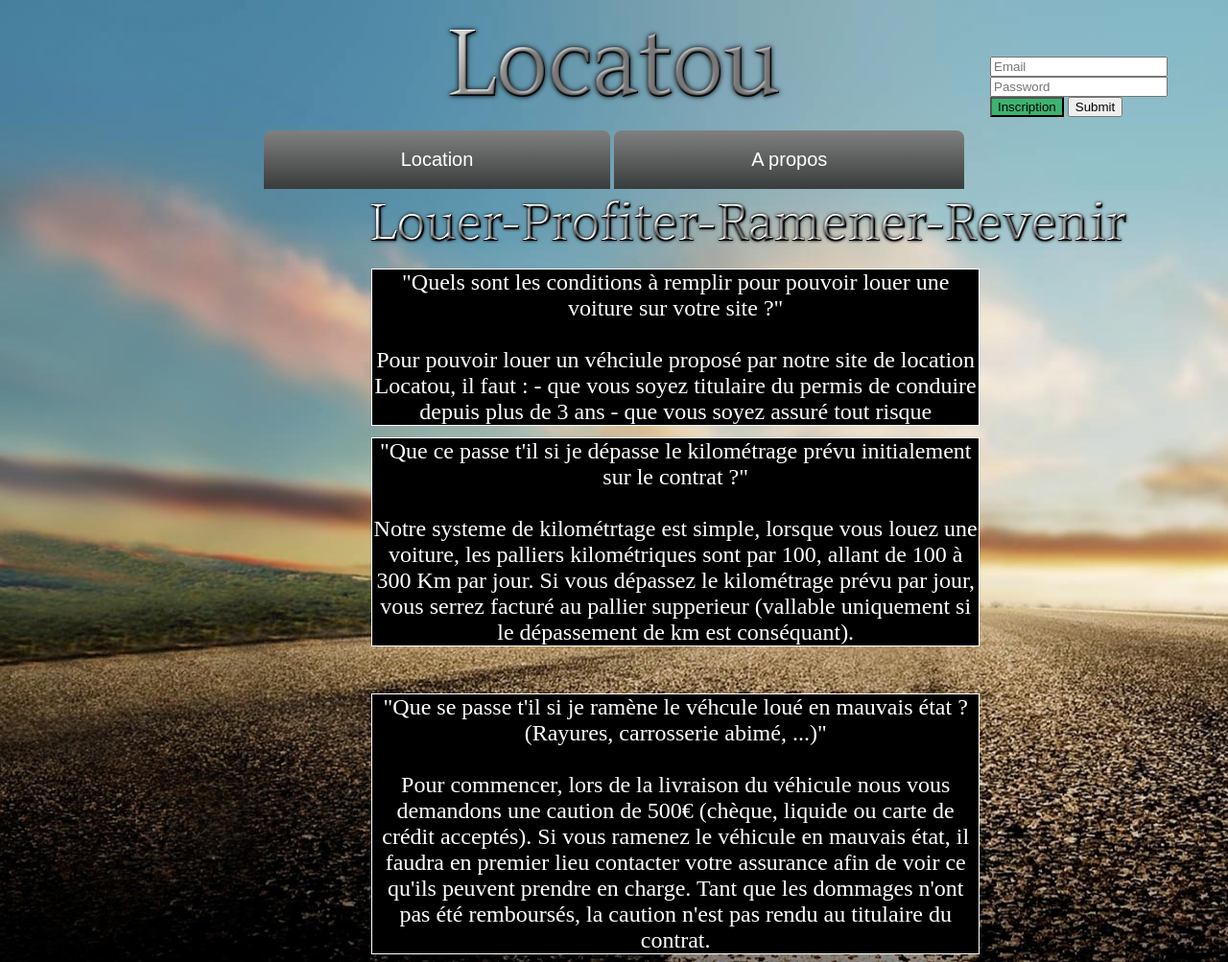
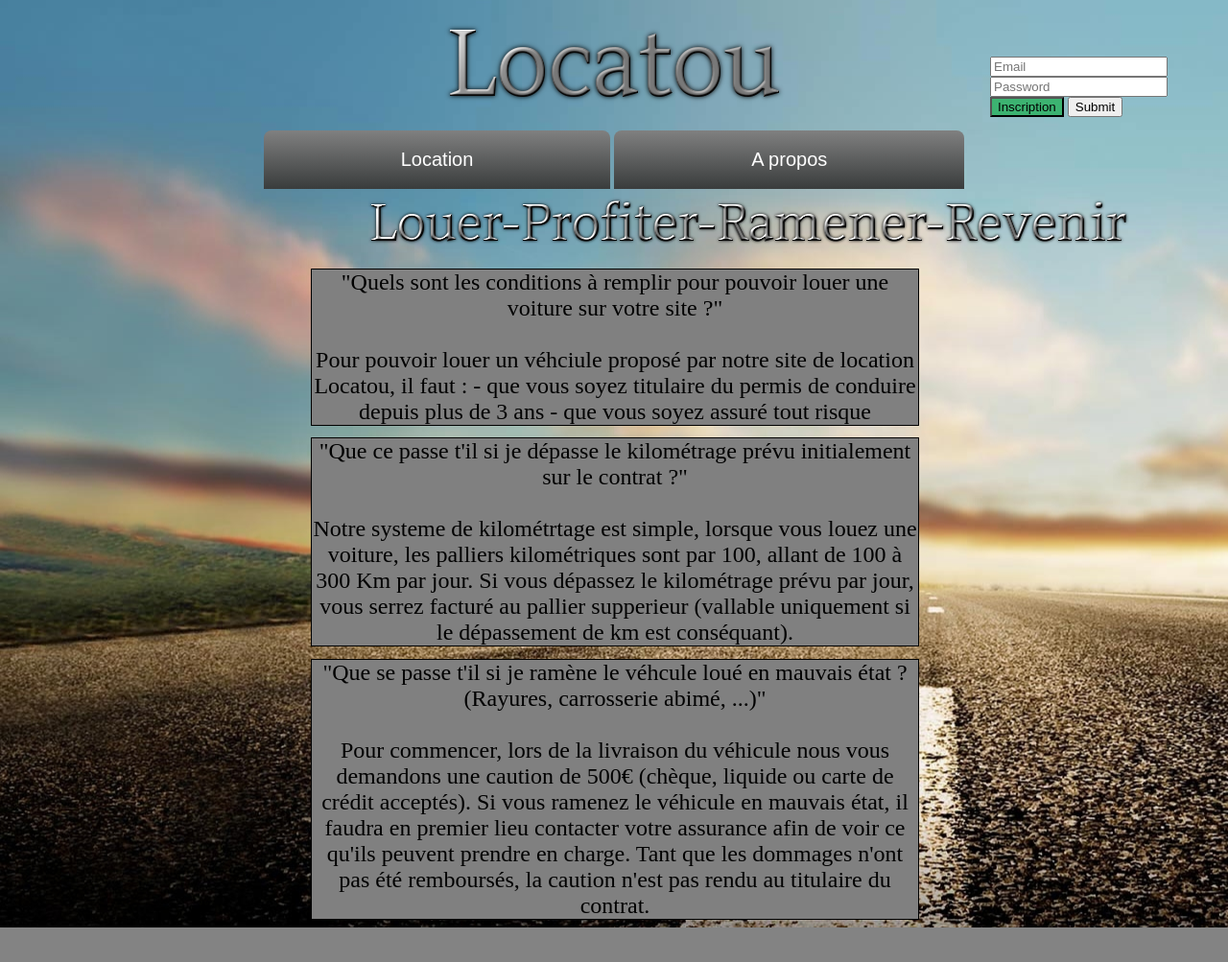
Before and after one commit to Dadidaderp/Locatou, a PHP site: page /faq.php in a window 1280 px wide. Shown: the whole page at 96% size. After the commit the page ends 967 px from the top, so only its background shows below. Run offline with PHP 8.4, Linux system fonts and the light colour scheme.

Commit message:
Commit Marc
page faq terminer + css

```diff
--- a/faq.php
+++ b/faq.php
@@ -62,9 +62,6 @@
         Si vous dépassez le kilométrage prévu par jour, vous serrez facturé au pallier supperieur (vallable uniquement si le dépassement de km est conséquant).
     </div>
 
-    <br>
-    <br>
-
     <div class="faq">
         "Que se passe t'il si je ramène le véhcule loué en mauvais état ? (Rayures, carrosserie abimé, ...)"
         <br>
--- a/style.css
+++ b/style.css
@@ -86,13 +86,13 @@ body{
 .faq{
     text-align: center;
     margin-top: 1%;
-    margin-left: 30%;
-    border: 1px solid white;
+    margin-left: 25%;
+    border: 1px solid black;
     font-size: x-large;
     width:50%;
     height:10%;
-    background-color:black;
-    color: white;
+    background-color:grey;
+    color: black;
 }
 
 #login{
```
